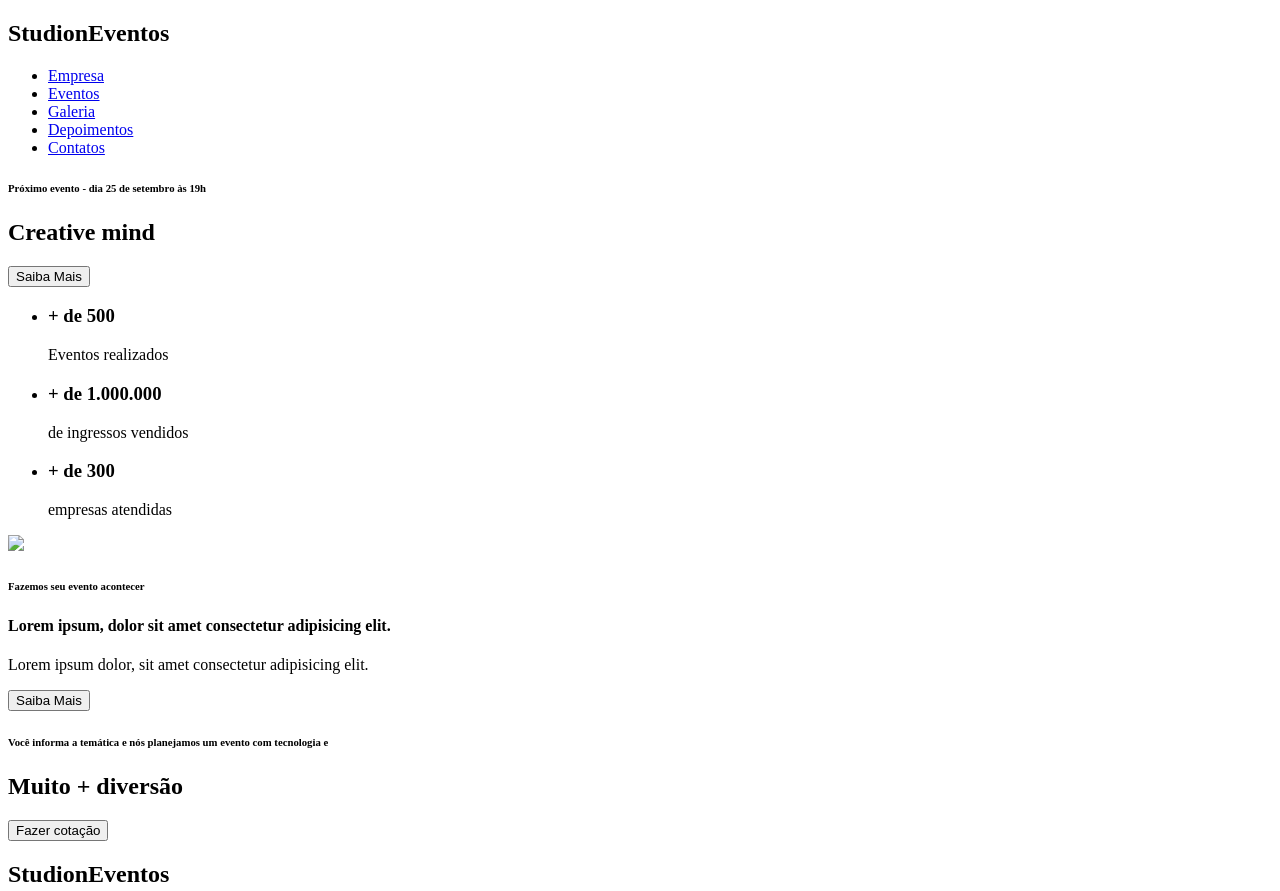
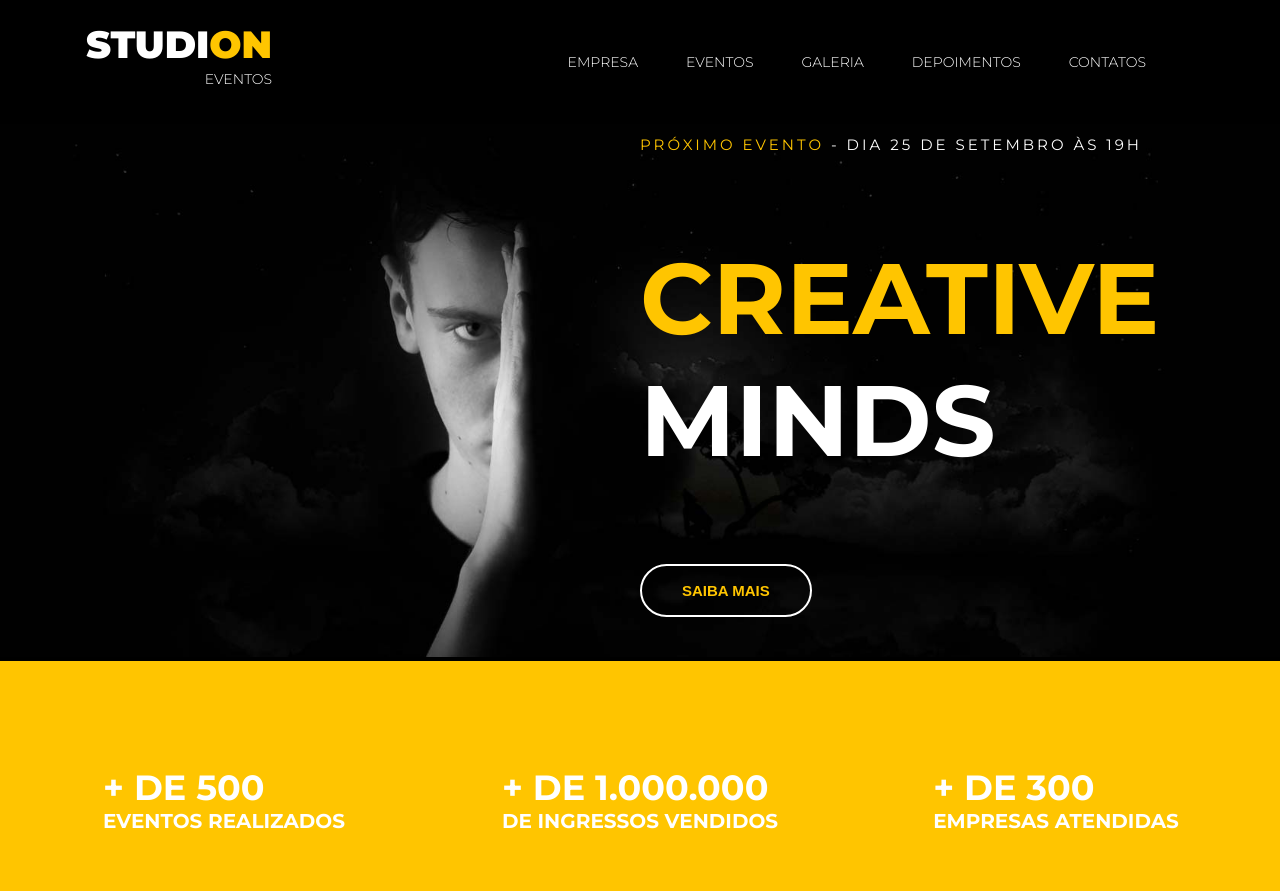
Before and after one commit to JujuBicalho/studion, a website: page src/index.html in a window 1280 px wide. Shown: the top 891 px of the page. Drawn offline with Linux system fonts and the light colour scheme.

Commit message:
alterações

```diff
--- a/src/index.html
+++ b/src/index.html
@@ -1,77 +1,116 @@
 <!DOCTYPE html>
+
 <html lang="pt-br">
     <head>
         <meta charset="UTF-8">
       <meta name="viewport" content="width=device-width, initial-scale=1.0">
         <title>Studion</title>
+        <link rel="stylesheet" href="style.css" type="text/css">
+
     </head>
 
     <body>
-        <nav>
-            <h1>Studi<span>on</span><span>Eventos</span></h1>
-            <ul>
+        <nav class="navbar">
+            <div class="container navbar__container">
+            <h1 class="logo-studion">
+                Studi<span class="copy-primary">on</span>
+                <span class="logo-studion__subtitle">Eventos</span>
+            </h1>
+
+            <ul class="navbar__links">
+
             <li>
                 <a href="#empresa">
                 Empresa
                 </a>
             </li>
+
             <li>
                 <a href="#eventos">
                 Eventos
                 </a>
             </li>
+
             <li>
                 <a href="#galeria">
                 Galeria
                 </a>
             </li>
+
             <li>
                 <a href="#depoimentos">
                 Depoimentos
                 </a>
             </li>
+
             <li>
                 <a href="#contatos">
                 Contatos
                 </a>
             </li>
         </ul>
+        </div>
         </nav>
 
         <header>
             <div id="slider">
                 <div class="slide">
-                    <h6><span>Próximo evento</span> - dia 25 de setembro às 19h</h6>
-                    <h2><span>Creative</span> mind</h2>
-                    <button>Saiba Mais</button>
                 </div>
-                 </div>
+                    <img class="slide__background-image" src="./images/banner.jpg" alt="Studion Banner"/>
+                <div class="slide__copy">
+                    <h6>
+                        <span class="copy-primary">Próximo evento</span> - dia 25 de setembro às 19h</h6>
+                    <h2>
+                        <span class="copy-primary">Creative</span> Minds</h2>
+                    <button class="btn btn--slide">Saiba Mais</button>
+                </div>
         </header>
 
         <main>
-            <section id="eventos">
-             <ul>
-                 <li><h3>+ de 500 </h3>Eventos realizados</li>
-                 <li><h3>+ de 1.000.000 </h3>de ingressos vendidos</li>
-                 <li><h3>+ de 300 </h3>empresas atendidas</li>
+            <section id="counter">
+             <ul class="counter__container">
+                 <li>
+                     <h3>
+                         + de 500
+                     <small>Eventos realizados</small>
+                     </h3>
+                     </li>
+
+                 <li>
+                     <h3>
+                         + de 1.000.000
+                         <small>de ingressos vendidos</small>
+                    </h3>
+                </li>
+
+                 <li>
+                     <h3>
+                         + de 300
+                         <small> empresas atendidas</small>
+                    </h3>
+                </li>
              </ul>
             </section>
 
-            <section>
-             <div>
-                 <img src="./images/institutional.jpg" />
-                <h6>Fazemos seu evento acontecer</h4>
-                <h4>Lorem ipsum, dolor sit amet consectetur adipisicing elit.</h5>
-                <p>Lorem ipsum dolor, sit amet consectetur adipisicing elit.</p>
-                <button>Saiba Mais</button>
+            <section class="institutional">
+                <img class="institutional__image" src="./images/institutional.jpg" alt="Studioon institutional" />
+                <div class="institutional__copy">
+                <h6>Fazemos seu evento acontecer</h6>
+                <h4>Lorem ipsum, dolor sit amet consectetur adipisicing elit.</h4>
+                <p>Lorem ipsum dolor, sit amet consectetur adipisicing elit ipsum dolor, sit amet consectetur adipisicing
+                   elit sit amet consectetur adipisicing elit.</p>
+                <button class="btn btn--institutional">Saiba Mais</button>
              </div>
            </section>
 
-           <section>
-            <div>
-                <h6>Você informa a temática e nós planejamos um evento com tecnologia e</h6>
-                <h2><span>Muito +</span> diversão</h2>
-                <button>Fazer cotação</button>
+           <section class="quote">
+            <div class="container quote__container">
+               <div class="quote__copy">
+                <h6>Você informa a temática e nós planejamos
+                     um evento com tecnologia e</h6>
+                <h2><span class="copy__primary">Muito +</span> diversão</h2>
+                <button class="btn btn--quote">Fazer cotação</button>
+            </div>
             </div>
         </section>
         </main>
@@ -80,23 +119,21 @@
             <h2>Studi<span>on</span><span>Eventos</span></h2>
             <form>
                 <label>receba news e promoções</label>
-                <input type="email" placeholder="email"/>
+               <input type="email" placeholder="email">
                 <button type="submit">Enviar</button>
             </form>
+
             <ul>
-                <li><a href="https://www.facebook.com" target="_blank">Facebook</a></li>
+               <li><a href="https://www.facebook.com" target="_blank">Facebook</a></li>
                 <li><a href="https://www.twitter.com" target="_blank">Twitter</a></li>
                 <li><a href="https://www.youtube.com" target="_blank">Youtube</a></li>
             </ul>
             <hr />
+
             <p>
                 <small>Studi<span>ON</span> - Todos os direitos reservados.</small>
             </p>
         </footer>
-
-
-
     </body>
 
-
 </html>
--- /dev/null
+++ b/src/style.css
@@ -0,0 +1,269 @@
+@import url('https://fonts.googleapis.com/css2?family=Montserrat:wght@300;400;700;900&display=swap');
+@import url('https://fonts.googleapis.com/css2?family=Roboto:wght@300;400;700;900&display=swap');
+
+* {
+   box-sizing: border-box;
+   }
+
+:root {
+    font-family: 'Montserrat', sans-serif;
+    font-size:16px;
+    --color-primary: #ffc500;
+    --default-padding: 1rem;
+    --color-copy: #333;
+    color: var(--color-copy);
+        }
+body {
+    margin: 0;
+    padding-top: 7.75rem;
+    }
+
+header,
+main,
+footer {
+    overflow-x: hidden;
+}
+
+.container {
+    max-width: 1140px;
+    margin: 0 auto;
+ }
+
+ul {
+    display: flex;
+    list-style: none;
+    padding-left: 0;
+}
+
+.navbar {
+    background-color:#000;
+    position: absolute;
+    width: 100%;
+    z-index: 1;
+    top: 0;
+    left: 0;
+    color: #FFF;
+}
+
+.navbar__container {
+    display: grid;
+    grid-template-columns: 1fr 9fr;
+    align-items: center;
+    width: 100vw;
+    height: 7.75rem;
+    padding: 0rem 1rem;
+}
+
+.navbar__links {
+    display: flex;
+    justify-self: end;
+}
+
+.navbar__links li {
+    font-size: 0.875rem;
+    margin-right: 3rem;
+    text-transform: uppercase;
+}
+
+.navbar__links a {
+    font-weight: 300;
+    color: #FFF;
+    text-decoration: none;
+}
+
+.navbar__links a:hover {
+    color: var(--color-primary);
+}
+
+.logo-studion {
+    font-size: 2.375rem;
+    font-weight: 900;
+    line-height: 1ch; /*ch é relativo ao tamanho da altura do glifo 0 da fonte - altura da letra*/
+    text-transform: uppercase;
+    text-align: right;
+}
+
+.logo-studion__subtitle {
+    font-size: 0.875rem;
+    font-weight: 300;
+}
+
+.copy-primary {
+    color: var(--color-primary);
+}
+
+#slider {
+   background-color: #000;
+   color: #fff;
+ }
+
+.slide {
+  position: relative;
+  height: cover;
+}
+
+.slide__background-image {
+    width: 100%;
+    height: 80%;
+    object-fit: cover;
+    object-position: center;
+  }
+
+.slide__copy {
+    position: absolute;
+    top: 6.25rem;
+    left: 50vw;
+  }
+
+  .slide__copy h6 {
+    font-size: 0.9375rem;
+    font-weight: 400;
+    text-transform: uppercase;
+    letter-spacing: 0.1875rem;
+}
+
+.slide__copy h2{
+    font-size: 6.25rem;
+    text-transform: uppercase;
+}
+
+.btn{
+    cursor: pointer;
+    padding: 1rem 2.5rem;
+    border: 0.125rem solid #fff;
+    border-radius: 5rem;
+    color: var(--color-primary);
+    background: unset;
+    font-size: 0.9375rem;
+    font-weight: 700;
+    text-transform: uppercase;
+    transition: 0.3s all ease;
+
+  }
+
+  .btn:hover,
+  .btn:active,
+  .btn:focus,
+  .btn--institutional {
+      border-color: var(--color-primary);
+      background-color: var(--color-primary);
+      color: #fff;
+  }
+
+  #counter {
+      background-color: var(--color-primary);
+      color: #fff;
+     text-transform: uppercase;
+    }
+
+ .counter__container {
+     display:grid;
+     grid-template-columns: 1fr 1fr 1fr;
+     place-items:center;
+     margin: 0;
+     padding: 4.375rem 1rem;
+}
+
+.counter__container h3 {
+    font-size: 2.1875rem;
+}
+
+.counter__container small {
+    display: block;
+    font-size: 1.25rem;
+}
+
+.institutional {
+    display: grid;
+    grid-template-columns: auto auto;
+    gap: 3.125rem;
+    align-items: center;
+    padding: 4.375rem 7rem;
+}
+
+.institutional__image {
+    max-width: 550px;
+  }
+
+.institutional__copy {
+    padding: 0 1.875rem 0 0;
+}
+
+.institutional__copy h6 {
+    font-size: 0.875rem;
+    font-weight: 400;
+    letter-spacing: 0.06rem;
+    text-transform: uppercase;
+    margin: 0;
+}
+
+.institutional__copy h4 {
+    font-size: 1.562rem ;
+    font-weight: 700;
+    margin-top: 1rem;
+}
+
+.institutional__copy p {
+    font-family: 'Roboto', sans-serif;
+    font-size: 1.0625rem;
+    line-height: 1.6875rem;
+    font-weight: 300;
+    margin-bottom: 0;
+    margin-bottom: 2.5rem;
+}
+
+.btn--institutional:hover {
+    color: var(--color-copy);
+    background: unset;
+  }
+
+.quote {
+      background-image: url(./images/parallax.jpg);
+      min-height: 80vh;
+      background-attachment: fixed;
+      background-repeat: no-repeat;
+      background-size: cover;
+      background-position: center;
+    }
+
+ .quote__container {
+      display:grid;
+      align-items: center;
+      justify-items: end;
+      min-height: 80vh;
+      margin: 1.25 0rem;
+    }
+
+.quote__copy{
+    background-color: #fff;;
+    padding: 5.625rem 4.375rem;
+    }
+
+ .quote__copy h6 {
+     font-size: 0.9375rem;
+     font-weight: 400;
+     letter-spacing: 0.1875rem;
+     line-height: 1.4375rem;
+     width: 54ch;
+     text-transform: uppercase;
+     margin: 0;
+
+  }
+
+.quote__copy h2 {
+      font-size: 5rem;
+      line-height: 5rem;;
+      text-transform: uppercase;
+      letter-spacing: -0.1875rem ;
+      margin-top: 1.875rem;;
+    }
+
+.quote__copy h2 span {
+    display: block;
+    color: var(--color-primary);
+  }
+
+.quote__copy h2 span {
+    display: block;
+    color: var(--color-primary);
+  }
```
Also changed, not shown: src/package.json (added, +28 -0 lines), src/images/banner.jpg (added), src/images/institutional.jpg (added), src/images/parallax.jpg (added), studion/src/images/banner.jpg (added), studion/src/images/institutional.jpg (added), studion/src/images/parallax.jpg (added), 1 other file.
